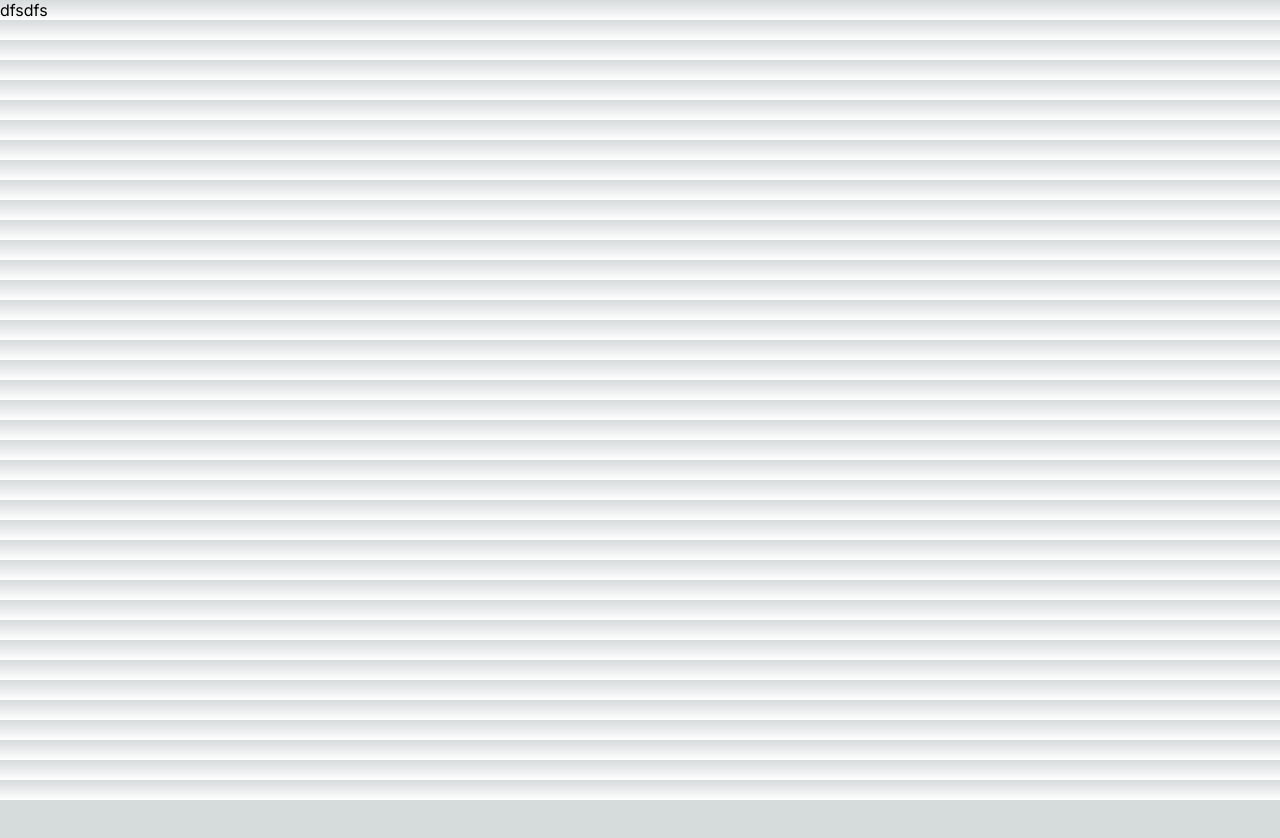
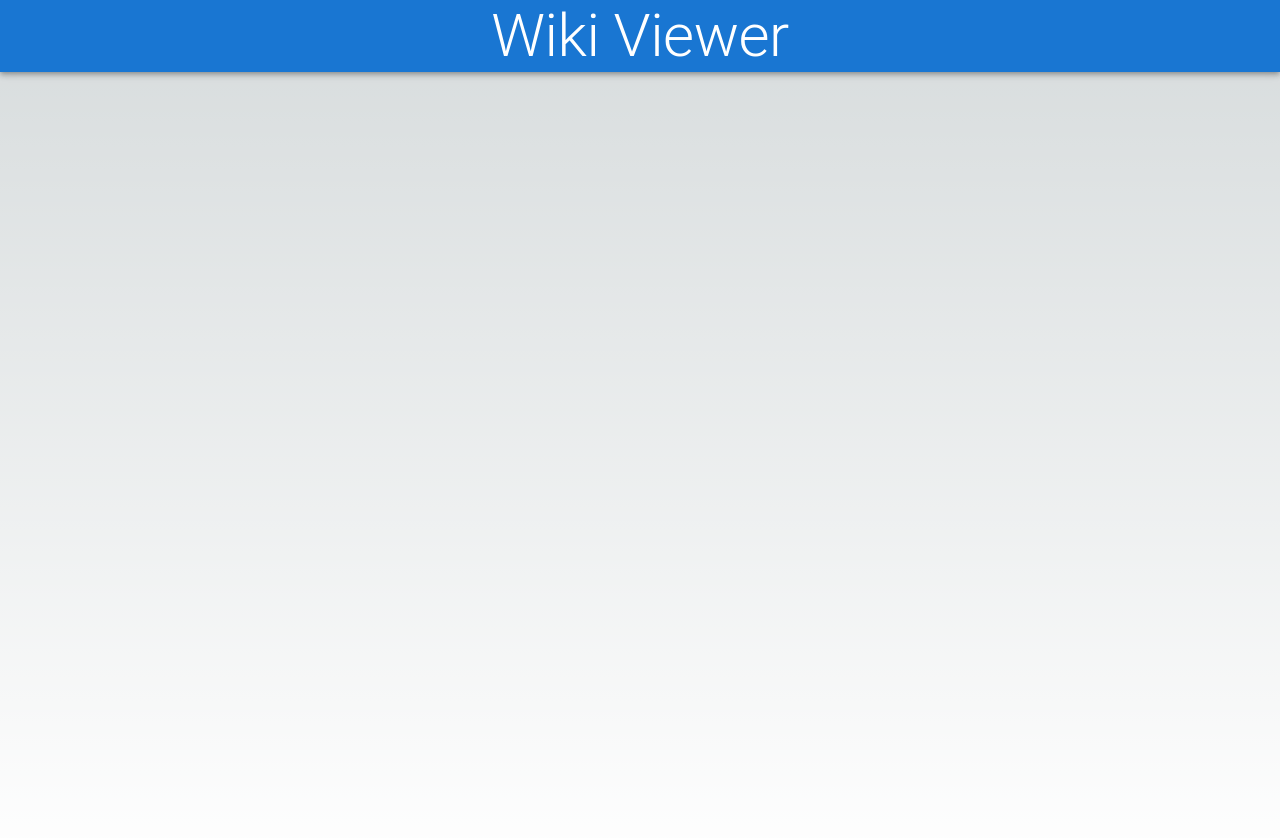
Before and after one commit to chadhindsight/wiki-next, a Next.js app: page / in a window 1280 px wide. Shown: the top 838 px of the page. Before the commit the page ends 800 px from the top, so only its background shows below. Built offline with nearby package versions, Linux system fonts and the light colour scheme.

Commit message:
Place the header is above main section

```diff
--- a/app/page.tsx
+++ b/app/page.tsx
@@ -1,11 +1,14 @@
 import Image from 'next/image'
 import styles from './page.module.css'
+import Header from './api/components/Header'
 
 export default function Home() {
 
   return (
     <>
-      <p>dfsdfs</p>
+      <Header />
+      <main className={styles.main}>
+      </main>
     </>
   )
 }
```
